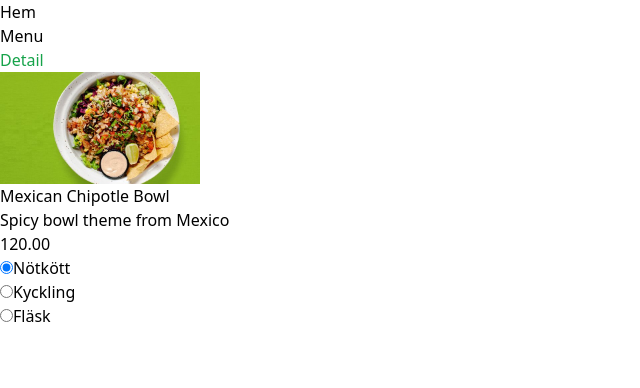
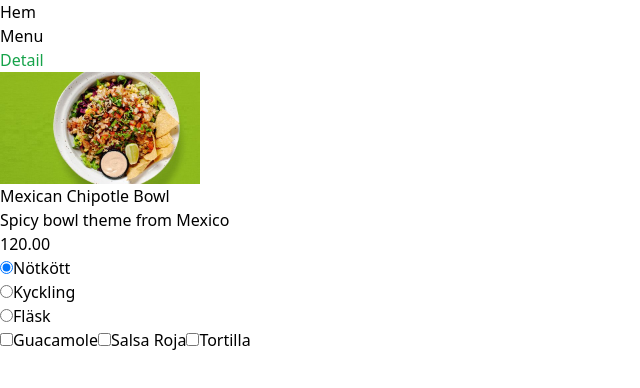
Before and after one commit to skogsmo/CocktailsAndFood, a React (Vite) app in the folder CocktailsAndFood/: page /detail in a window 1280 px wide. Shown: the top 388 px of the page, without its empty margins (0-640 px from the left). Built offline with nearby package versions, Linux system fonts and the light colour scheme.

Commit message:
cb-40 sub.task done
Co-authored-by: alle.alexander@hotmail.com <alle.alexander@hotmail.com>

```diff
--- /dev/null
+++ b/CocktailsAndFood/src/components/SidesSelectionGroup.tsx
@@ -0,0 +1,20 @@
+export const SidesSelectionGroup = () => {
+  return (
+    <>
+      <form>
+        <label htmlFor="sides-1">
+          <input id="sides-1" type="checkbox" name="sides" value="Guacamole" />
+          Guacamole
+        </label>
+        <label htmlFor="sides-2">
+          <input id="sides-2" type="checkbox" name="sides" value="Salsa Roja" />
+          Salsa Roja
+        </label>
+        <label htmlFor="sides-3">
+          <input id="sides-3" type="checkbox" name="sides" value="Tortilla" />
+          Tortilla
+        </label>
+      </form>
+    </>
+  );
+};
--- a/CocktailsAndFood/src/pages/Detail.tsx
+++ b/CocktailsAndFood/src/pages/Detail.tsx
@@ -1,4 +1,5 @@
 import { ProteinSelectionGroup } from "../components/ProteinSelectionGroup";
+import { SidesSelectionGroup } from "../components/SidesSelectionGroup";
 
 type Placeholder = {
   img_src: string;
@@ -23,6 +24,7 @@ const Detail = () => {
       <span>{placeholder.price.toFixed(2)}</span>
 
       <ProteinSelectionGroup />
+      <SidesSelectionGroup />
     </>
   );
 };
```
